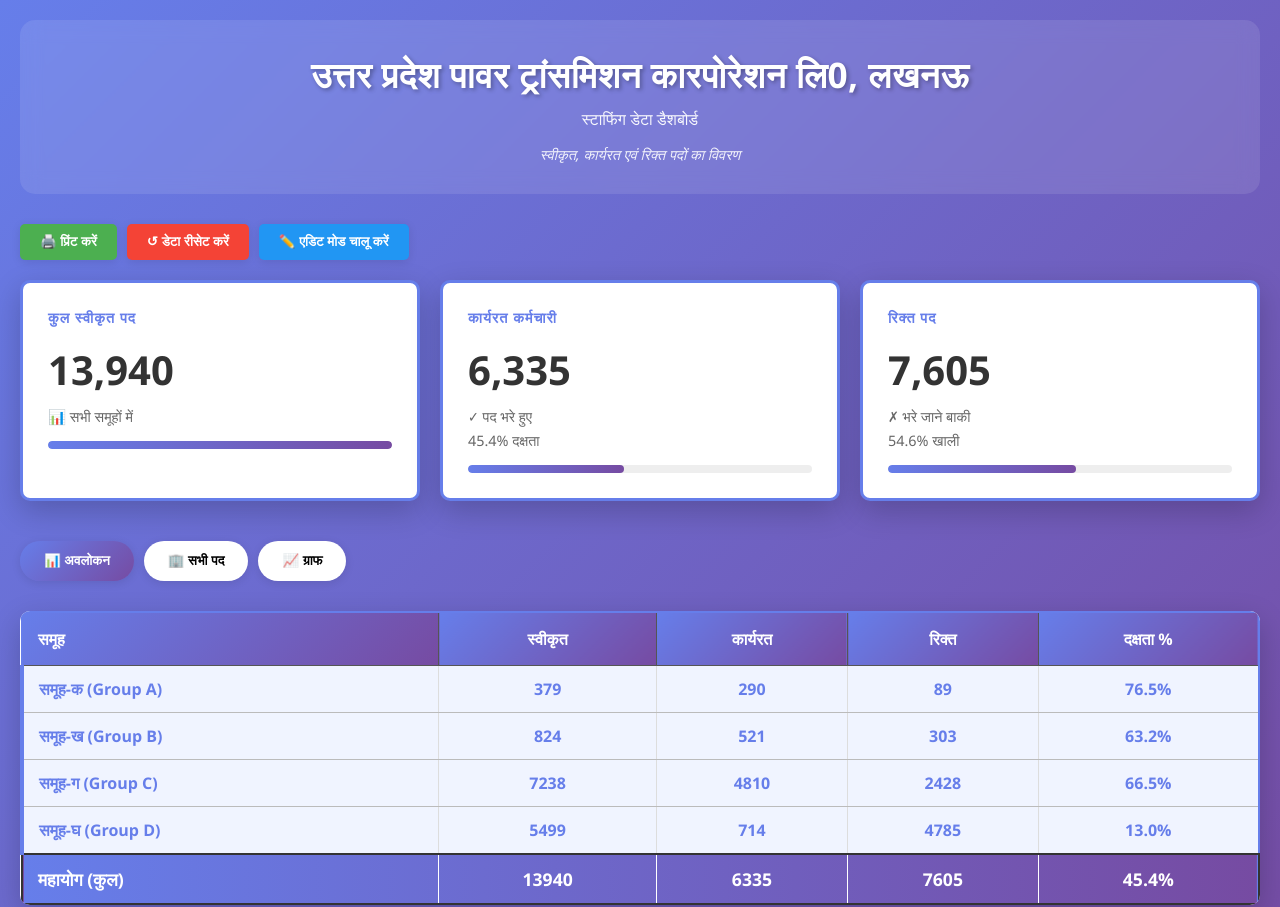
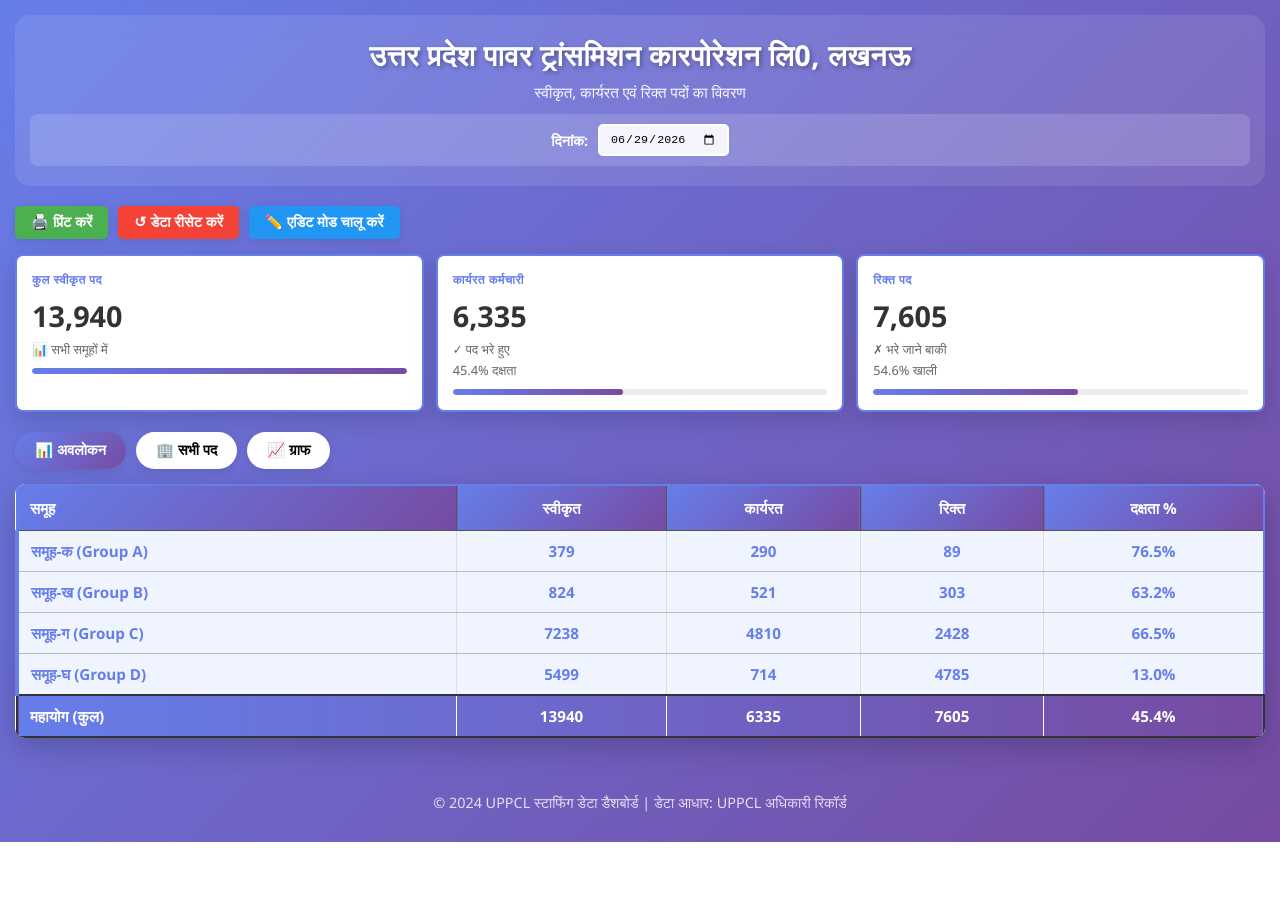
Before and after one commit to icerambp1987-lang/uptcl-staffing-dashboard, a plain HTML site: page index.html in a window 1280 px wide. Shown: the top 907 px of the page. After the commit the page ends 842 px from the top, so only its background shows below. Drawn offline with Linux system fonts and the light colour scheme.

Commit message:
Update: Remove subtitle, add editable date field, update numbers, compact cards for single page printing

```diff
--- a/index.html
+++ b/index.html
@@ -15,7 +15,7 @@
             font-family: 'Segoe UI', Tahoma, Geneva, Verdana, sans-serif;
             background: linear-gradient(135deg, #667eea 0%, #764ba2 100%);
             min-height: 100vh;
-            padding: 20px;
+            padding: 15px;
         }
 
         .container {
@@ -26,48 +26,75 @@
         header {
             text-align: center;
             color: white;
-            margin-bottom: 30px;
-            padding: 30px 20px;
+            margin-bottom: 20px;
+            padding: 20px 15px;
             background: rgba(255, 255, 255, 0.1);
             border-radius: 15px;
             backdrop-filter: blur(10px);
         }
 
         .main-title {
-            font-size: 2.2em;
+            font-size: 1.8em;
             font-weight: 700;
-            margin-bottom: 10px;
+            margin-bottom: 8px;
             text-shadow: 2px 2px 4px rgba(0,0,0,0.3);
             letter-spacing: 0.5px;
         }
 
         .subtitle {
-            font-size: 1em;
+            font-size: 0.95em;
             opacity: 0.95;
-            margin-bottom: 15px;
+            margin-bottom: 12px;
             font-weight: 500;
         }
 
         .data-description {
-            font-size: 0.9em;
+            font-size: 0.85em;
             opacity: 0.9;
             font-style: italic;
+        }
+
+        .date-section {
+            background: rgba(255, 255, 255, 0.15);
+            padding: 10px 15px;
+            border-radius: 8px;
+            margin-top: 10px;
+            display: flex;
+            align-items: center;
+            gap: 10px;
+            justify-content: center;
+        }
+
+        .date-label {
+            color: white;
+            font-weight: 600;
+            font-size: 0.9em;
+        }
+
+        .date-input {
+            padding: 6px 10px;
+            border: 2px solid white;
+            border-radius: 5px;
+            font-size: 0.9em;
+            background: rgba(255, 255, 255, 0.9);
+            cursor: pointer;
         }
 
         .controls {
             display: flex;
             gap: 10px;
-            margin-bottom: 20px;
+            margin-bottom: 15px;
             flex-wrap: wrap;
         }
 
         .btn {
             background: white;
             border: none;
-            padding: 10px 20px;
+            padding: 8px 16px;
             border-radius: 5px;
             cursor: pointer;
             font-weight: 600;
+            font-size: 0.9em;
             transition: all 0.3s ease;
             box-shadow: 0 2px 10px rgba(0,0,0,0.1);
         }
@@ -94,76 +121,77 @@
 
         .summary-cards {
             display: grid;
-            grid-template-columns: repeat(auto-fit, minmax(250px, 1fr));
-            gap: 20px;
-            margin-bottom: 40px;
+            grid-template-columns: repeat(auto-fit, minmax(200px, 1fr));
+            gap: 12px;
+            margin-bottom: 20px;
         }
 
         .card {
             background: white;
-            border-radius: 10px;
-            padding: 25px;
-            box-shadow: 0 10px 30px rgba(0,0,0,0.2);
+            border-radius: 8px;
+            padding: 15px;
+            box-shadow: 0 8px 25px rgba(0,0,0,0.15);
             transition: transform 0.3s ease, box-shadow 0.3s ease;
-            border: 3px solid #667eea;
+            border: 2px solid #667eea;
         }
 
         .card:hover {
-            transform: translateY(-5px);
-            box-shadow: 0 15px 40px rgba(0,0,0,0.3);
+            transform: translateY(-3px);
+            box-shadow: 0 12px 35px rgba(0,0,0,0.2);
         }
 
         .card-title {
             color: #667eea;
-            font-size: 0.9em;
+            font-size: 0.75em;
             text-transform: uppercase;
-            letter-spacing: 1px;
-            margin-bottom: 15px;
+            letter-spacing: 0.5px;
+            margin-bottom: 8px;
             font-weight: 600;
         }
 
         .card-value {
-            font-size: 2.5em;
+            font-size: 1.8em;
             font-weight: bold;
             color: #333;
-            margin-bottom: 10px;
+            margin-bottom: 5px;
         }
 
         .card-detail {
-            font-size: 0.9em;
+            font-size: 0.8em;
             color: #666;
-            margin: 5px 0;
+            margin: 3px 0;
         }
 
         .vacancy-bar {
             width: 100%;
-            height: 8px;
+            height: 6px;
             background: #eee;
-            border-radius: 4px;
-            margin-top: 15px;
+            border-radius: 3px;
+            margin-top: 10px;
             overflow: hidden;
         }
 
         .vacancy-fill {
             height: 100%;
             background: linear-gradient(90deg, #667eea, #764ba2);
-            border-radius: 4px;
+            border-radius: 3px;
         }
 
         .tabs {
             display: flex;
             gap: 10px;
-            margin-bottom: 30px;
+            margin-bottom: 15px;
             flex-wrap: wrap;
         }
 
         .tab-btn {
             background: white;
             border: none;
-            padding: 12px 24px;
+            padding: 10px 20px;
             border-radius: 25px;
             cursor: pointer;
             font-weight: 600;
+            font-size: 0.9em;
             transition: all 0.3s ease;
             box-shadow: 0 2px 10px rgba(0,0,0,0.1);
         }
@@ -191,12 +219,13 @@
             width: 100%;
             border-collapse: collapse;
             border: 2px solid #667eea;
+            font-size: 0.95em;
         }
 
         th {
             background: linear-gradient(135deg, #667eea, #764ba2);
             color: white;
-            padding: 15px;
+            padding: 12px;
             text-align: left;
             font-weight: 600;
             position: sticky;
@@ -205,7 +234,7 @@
         }
 
         td {
-            padding: 12px 15px;
+            padding: 10px 12px;
             border: 1px solid #ddd;
             border-bottom: 1px solid #bbb;
         }
@@ -239,7 +268,7 @@
             background: linear-gradient(90deg, #667eea, #764ba2);
             color: white;
             font-weight: 700;
-            font-size: 1.1em;
+            font-size: 1em;
             border: 2px solid #333;
         }
 
@@ -350,15 +379,15 @@
         }
 
         .search-box {
-            margin-bottom: 20px;
+            margin-bottom: 15px;
         }
 
         input[type="text"].search {
             width: 100%;
-            padding: 12px 15px;
+            padding: 10px 12px;
             border: 2px solid #eee;
             border-radius: 8px;
-            font-size: 1em;
+            font-size: 0.95em;
             transition: border-color 0.3s ease;
         }
 
@@ -373,24 +402,26 @@
             color: white;
             padding: 5px 15px;
             border-radius: 20px;
-            font-size: 0.9em;
+            font-size: 0.85em;
             margin-left: 10px;
         }
 
         footer {
             text-align: center;
             color: white;
-            padding: 20px;
+            padding: 15px;
             opacity: 0.8;
-            margin-top: 40px;
+            margin-top: 30px;
+            font-size: 0.9em;
         }
 
         @media print {
             body {
                 background: white;
+                padding: 10px;
             }
 
-            .controls, .tabs, .search-box {
+            .controls, .tabs, .search-box, .edit-mode-indicator {
                 display: none;
             }
 
@@ -400,25 +431,29 @@
             }
 
             table {
-                font-size: 0.9em;
+                font-size: 0.88em;
+            }
+
+            .summary-cards {
+                page-break-inside: avoid;
             }
         }
 
         @media (max-width: 768px) {
             .main-title {
-                font-size: 1.6em;
+                font-size: 1.4em;
             }
 
             .subtitle {
-                font-size: 0.9em;
+                font-size: 0.85em;
             }
 
             .summary-cards {
-                grid-template-columns: 1fr;
+                grid-template-columns: repeat(2, 1fr);
             }
 
             table {
-                font-size: 0.85em;
+                font-size: 0.8em;
             }
 
             th, td {
@@ -431,8 +466,11 @@
     <div class="container">
         <header>
             <div class="main-title">उत्तर प्रदेश पावर ट्रांसमिशन कारपोरेशन लि0, लखनऊ</div>
-            <div class="subtitle">स्टाफिंग डेटा डैशबोर्ड</div>
-            <div class="data-description">स्वीकृत, कार्यरत एवं रिक्त पदों का विवरण</div>
+            <div class="subtitle">स्वीकृत, कार्यरत एवं रिक्त पदों का विवरण</div>
+            <div class="date-section">
+                <label class="date-label">दिनांक:</label>
+                <input type="date" class="date-input" id="reportDate">
+            </div>
         </header>
 
         <div class="controls">
@@ -445,7 +483,7 @@
         <div class="summary-cards">
             <div class="card">
                 <div class="card-title">कुल स्वीकृत पद</div>
-                <div class="card-value" id="totalSanctioned">13,751</div>
+                <div class="card-value" id="totalSanctioned">13,940</div>
                 <div class="card-detail">📊 सभी समूहों में</div>
                 <div class="vacancy-bar">
                     <div class="vacancy-fill" style="width: 100%;"></div>
@@ -454,21 +492,21 @@
 
             <div class="card">
                 <div class="card-title">कार्यरत कर्मचारी</div>
-                <div class="card-value" id="totalWorking">6,234</div>
+                <div class="card-value" id="totalWorking">6,332</div>
                 <div class="card-detail">✓ पद भरे हुए</div>
-                <div class="card-detail" id="efficiencyText">45.3% दक्षता</div>
+                <div class="card-detail" id="efficiencyText">45.4% दक्षता</div>
                 <div class="vacancy-bar">
-                    <div class="vacancy-fill" id="workingBar" style="width: 45.3%;"></div>
+                    <div class="vacancy-fill" id="workingBar" style="width: 45.4%;"></div>
                 </div>
             </div>
 
             <div class="card">
                 <div class="card-title">रिक्त पद</div>
-                <div class="card-value" id="totalVacant">7,517</div>
+                <div class="card-value" id="totalVacant">7,608</div>
                 <div class="card-detail">✗ भरे जाने बाकी</div>
-                <div class="card-detail" id="vacancyText">54.7% खाली</div>
+                <div class="card-detail" id="vacancyText">54.6% खाली</div>
                 <div class="vacancy-bar">
-                    <div class="vacancy-fill" id="vacantBar" style="width: 54.7%;"></div>
+                    <div class="vacancy-fill" id="vacantBar" style="width: 54.6%;"></div>
                 </div>
             </div>
         </div>
@@ -651,6 +689,28 @@
             }
         };
 
+        // दिनांक सेट करें
+        function initializeDate() {
+            const today = new Date();
+            const dateStr = today.toISOString().split('T')[0];
+            document.getElementById('reportDate').value = dateStr;
+
+            const saved = localStorage.getItem('uppcl_date');
+            if (saved) {
+                document.getElementById('reportDate').value = saved;
+            }
+        }
+
+        // दिनांक सेव करें
+        document.addEventListener('DOMContentLoaded', function() {
+            const dateInput = document.getElementById('reportDate');
+            if (dateInput) {
+                dateInput.addEventListener('change', function() {
+                    localStorage.setItem('uppcl_date', this.value);
+                });
+            }
+        });
+
         // LocalStorage से डेटा लोड करें
         function loadData() {
             const saved = localStorage.getItem('uppcl_data');
@@ -752,7 +812,7 @@
                 grandVacant += groupVacant;
             });
 
-            // महायोग (ग्रैंड टोटल)
+            // महायोग
             const grandEfficiency = calculateEfficiency(grandSanctioned, grandWorking);
             const grandRow = document.createElement('tr');
             grandRow.className = 'grand-total';
@@ -774,13 +834,11 @@
             for (const [group, categories] of Object.entries(positionsData)) {
                 let groupSanctioned = 0, groupWorking = 0;
 
-                // समूह हेडर
                 const groupRow = document.createElement('tr');
                 groupRow.className = 'group-header';
                 groupRow.innerHTML = `<td colspan="5"><strong>${group}</strong></td>`;
                 tbody.appendChild(groupRow);
 
-                // कैटेगरी और पदों को लूप करें
                 for (const [category, positions] of Object.entries(categories)) {
                     let catSanctioned = 0, catWorking = 0;
 
@@ -812,7 +870,6 @@
                     groupWorking += catWorking;
                 }
 
-                // समूह का कुल
                 const groupVacant = groupSanctioned - groupWorking;
                 const groupTotalRow = document.createElement('tr');
                 groupTotalRow.className = 'group-total';
@@ -825,7 +882,6 @@
                 tbody.appendChild(groupTotalRow);
             }
 
-            // महायोग (सभी समूहों का कुल)
             let totalSanctioned = 0, totalWorking = 0;
             for (const [group, categories] of Object.entries(positionsData)) {
                 for (const [category, positions] of Object.entries(categories)) {
@@ -836,7 +892,6 @@
                 }
             }
             const totalVacant = totalSanctioned - totalWorking;
-            const totalEfficiency = calculateEfficiency(totalSanctioned, totalWorking);
 
             const grandTotalRow = document.createElement('tr');
             grandTotalRow.className = 'grand-total';
@@ -917,12 +972,6 @@
                 btn.textContent = '✓ एडिट मोड बंद करें';
                 btn.style.background = '#4CAF50';
                 indicator.innerHTML = '<span class="edit-mode-indicator">🟢 एडिट मोड सक्रिय है</span>';
-                document.querySelectorAll('.editable-cell').forEach(cell => {
-                    cell.style.cursor = 'pointer';
-                });
-                document.querySelectorAll('.editable-name').forEach(cell => {
-                    cell.style.cursor = 'pointer';
-                });
             } else {
                 btn.textContent = '✏️ एडिट मोड चालू करें';
                 btn.style.background = '#2196F3';
@@ -999,8 +1048,8 @@
             }
         }
 
-        // पेज लोड होने पर
         window.addEventListener('load', () => {
+            initializeDate();
             loadData();
             updateAllCalculations();
         });
```
